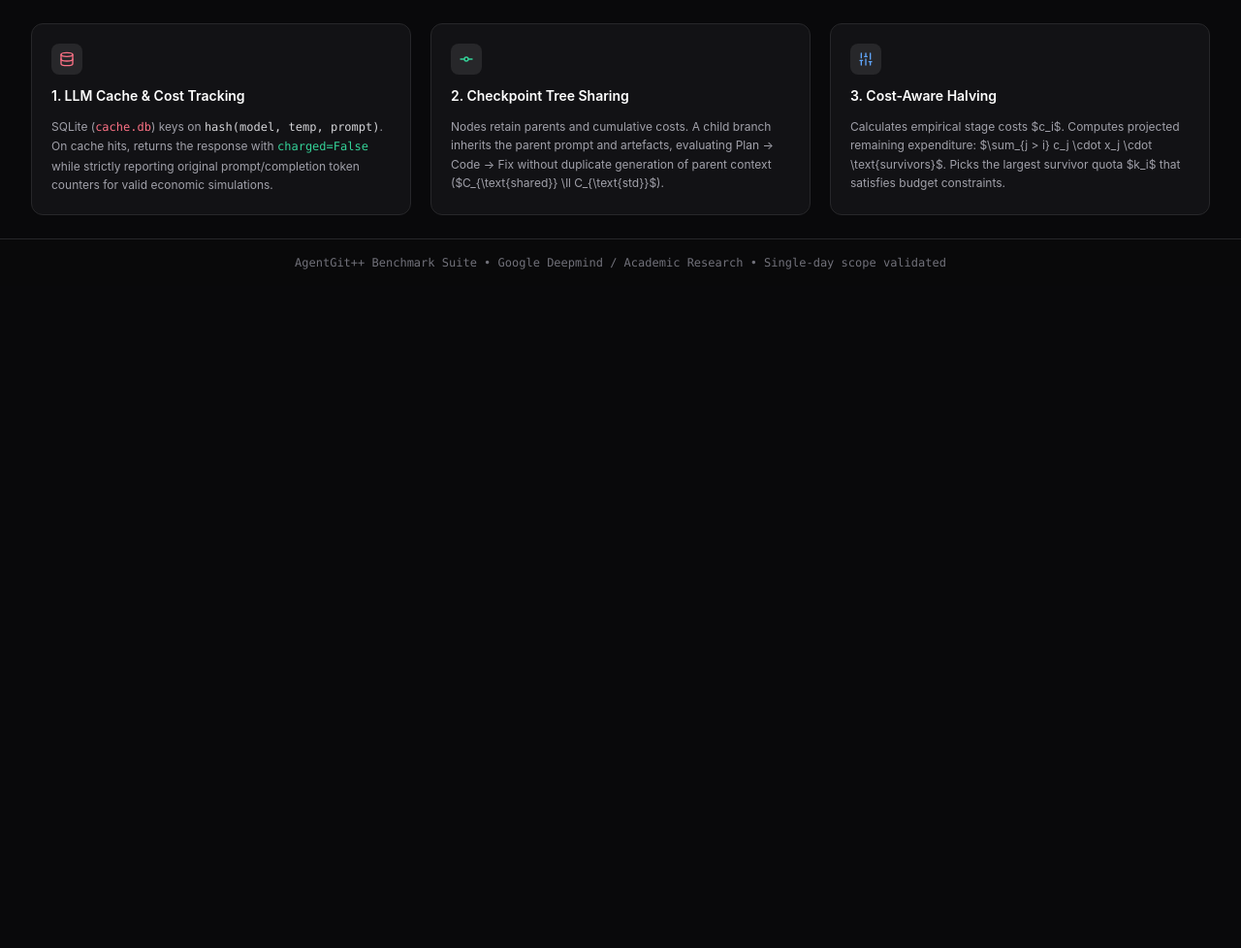
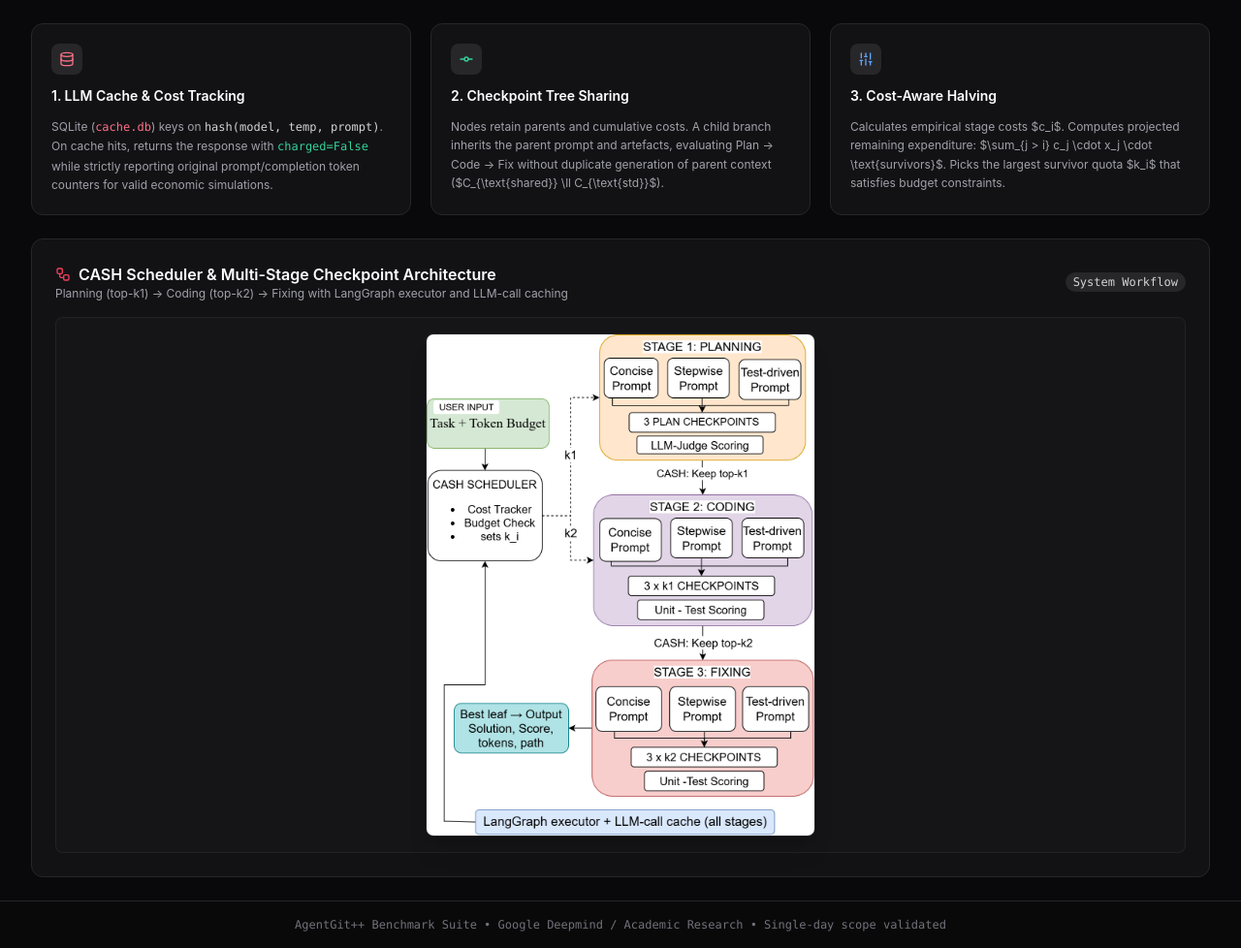
Before and after one commit to balasai14/AgentGit-plus-plus, a plain HTML site: page web/index.html in a window 1280 px wide. Shown: the part 942-1920 px from the top of the page at 97% size. Before the commit the page ends 1237 px from the top, so only its background shows below. Drawn offline with nearby package versions, Linux system fonts and the light colour scheme.

Commit message:
added arch diagram

```diff
--- a/web/index.html
+++ b/web/index.html
@@ -229,6 +229,23 @@
           <p class="text-xs text-zinc-400 leading-relaxed">
             Calculates empirical stage costs $c_i$. Computes projected remaining expenditure: $\sum_{j > i} c_j \cdot x_j \cdot \text{survivors}$. Picks the largest survivor quota $k_i$ that satisfies budget constraints.
           </p>
+        </div>
+      </div>
+
+      <!-- Architecture Diagram Card -->
+      <div class="glass-card rounded-xl p-6 border border-zinc-800 space-y-4">
+        <div class="flex items-center justify-between">
+          <div>
+            <h2 class="text-base font-semibold text-white flex items-center gap-2">
+              <i data-lucide="workflow" class="w-4 h-4 text-rose-500"></i>
+              CASH Scheduler & Multi-Stage Checkpoint Architecture
+            </h2>
+            <p class="text-xs text-zinc-400">Planning (top-k1) &rarr; Coding (top-k2) &rarr; Fixing with LangGraph executor and LLM-call caching</p>
+          </div>
+          <span class="badge bg-zinc-800 text-zinc-300 font-mono text-xs">System Workflow</span>
+        </div>
+        <div class="flex justify-center p-4 bg-zinc-900/50 rounded-lg border border-zinc-800/80">
+          <img src="architecture.png" alt="AgentGit++ Architecture Diagram" class="max-h-[520px] rounded-lg shadow-xl border border-zinc-700/40 object-contain" />
         </div>
       </div>
     </div>
```
Also changed, not shown: arch.drawio.png (added), assets/architecture.jpg (added), assets/architecture.png (added), web/architecture.jpg (added), web/architecture.png (added), 1 other file.
